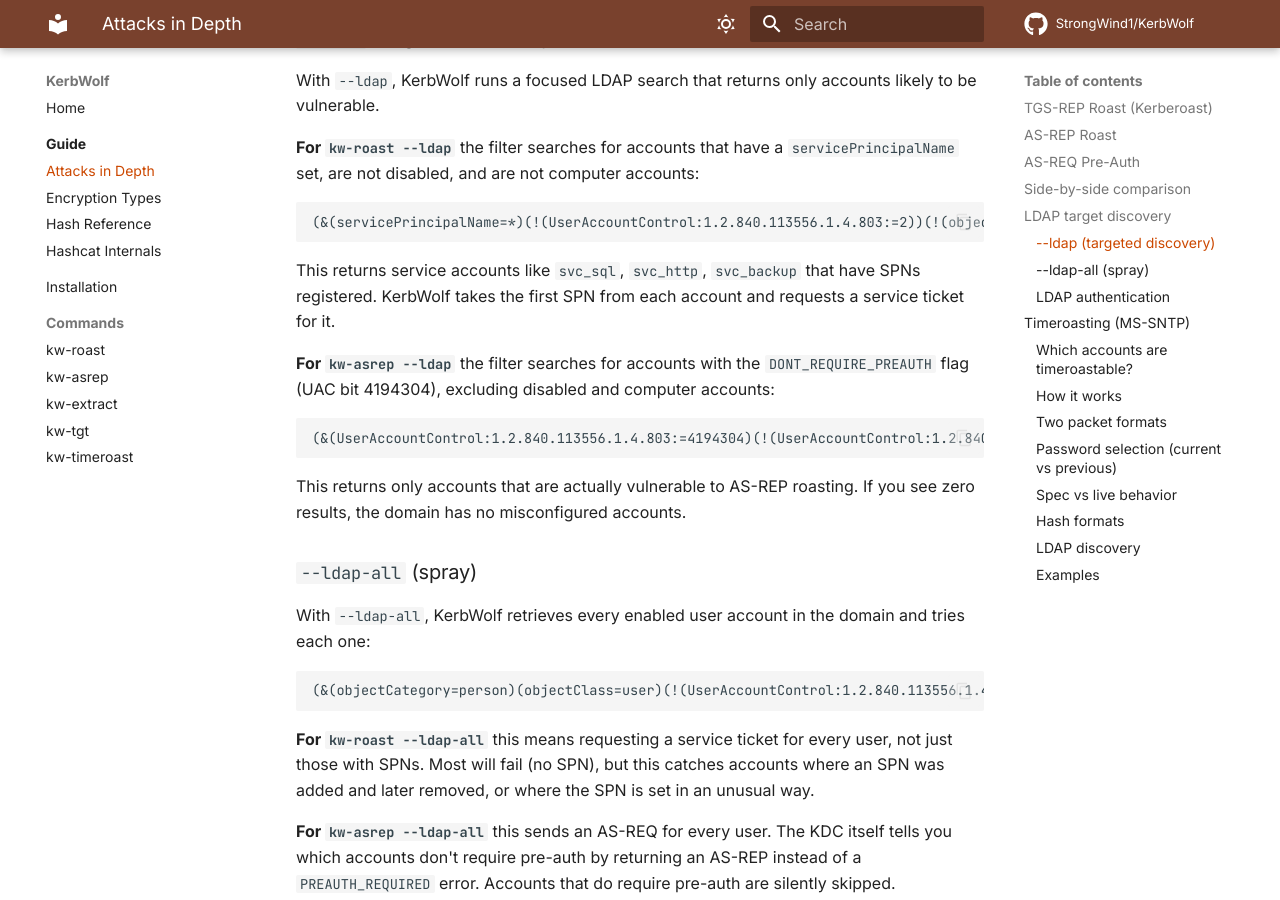
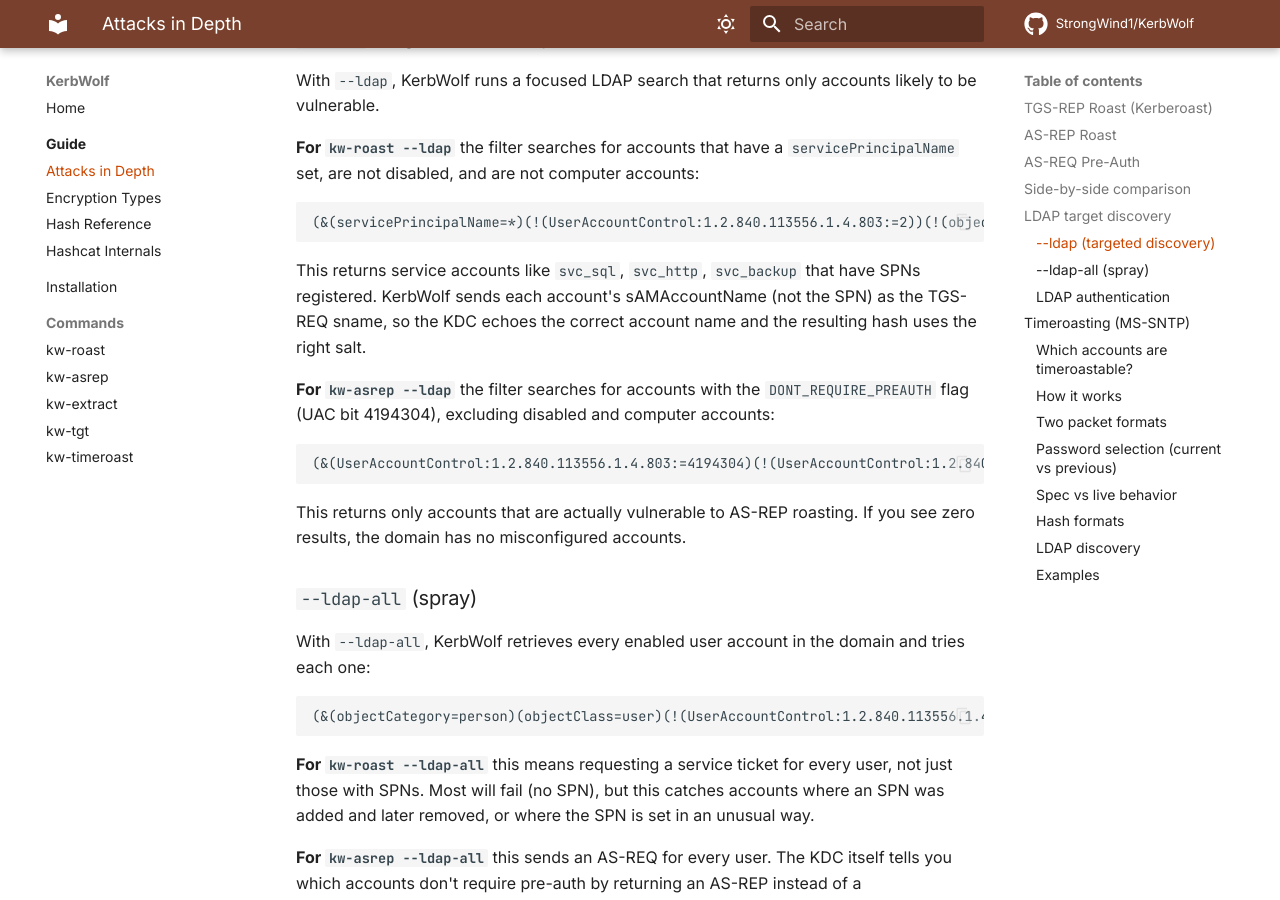
Before and after one commit to StrongWind1/KerbWolf, an MkDocs documentation site: the page built from docs/guide/attacks.md, in a window 1280 px wide and 900 px high, scrolled down 4172 px. Built offline with MkDocs 1.6.1 and Material for MkDocs 9.7.7, drawn with Linux system fonts in a browser that asks for light colours; plug-ins that fetch from the network failed and are left out; comment, search, counter and statistics services are not loaded.

Commit message:
docs: fix attacks.md kerberoast target description
attacks.md line 144: claimed 'KerbWolf takes the first SPN from each
account and requests a service ticket for it' — wrong. Code sends the
sAMAccountName as the TGS-REQ sname (cli/kerberoast.py:224 appends
account.samaccountname, not account.spns[0]). Fixed to describe the
actual sAMAccountName-first behavior and why.

````diff
--- a/docs/guide/attacks.md
+++ b/docs/guide/attacks.md
@@ -141,7 +141,7 @@ With `--ldap`, KerbWolf runs a focused LDAP search that returns only accounts li
 (&(servicePrincipalName=*)(!(UserAccountControl:1.2.840.113556.1.4.803:=2))(!(objectCategory=computer)))
 ```
 
-This returns service accounts like `svc_sql`, `svc_http`, `svc_backup` that have SPNs registered. KerbWolf takes the first SPN from each account and requests a service ticket for it.
+This returns service accounts like `svc_sql`, `svc_http`, `svc_backup` that have SPNs registered. KerbWolf sends each account's sAMAccountName (not the SPN) as the TGS-REQ sname, so the KDC echoes the correct account name and the resulting hash uses the right salt.
 
 **For `kw-asrep --ldap`** the filter searches for accounts with the `DONT_REQUIRE_PREAUTH` flag (UAC bit 4194304), excluding disabled and computer accounts:
 
````
